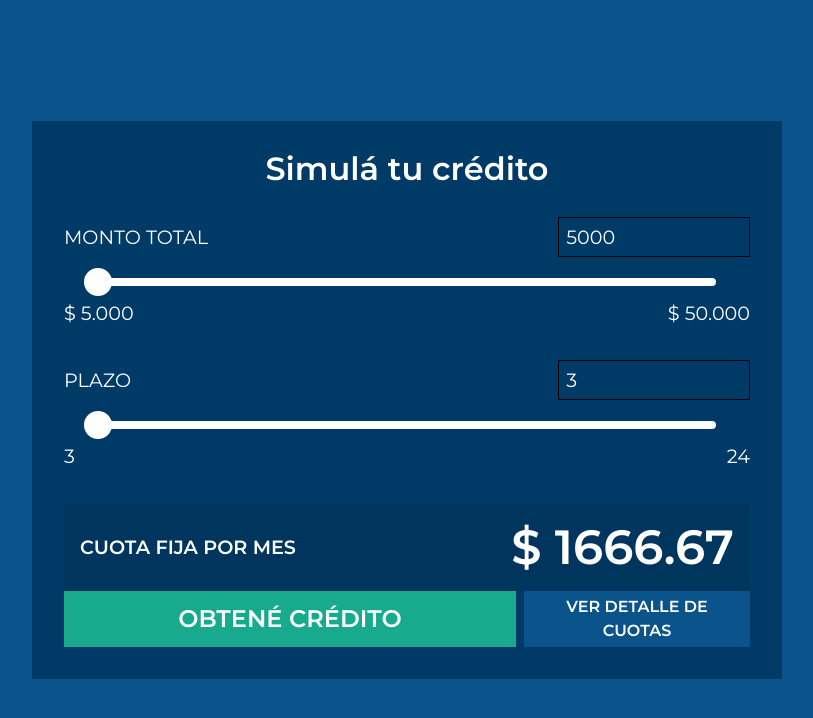
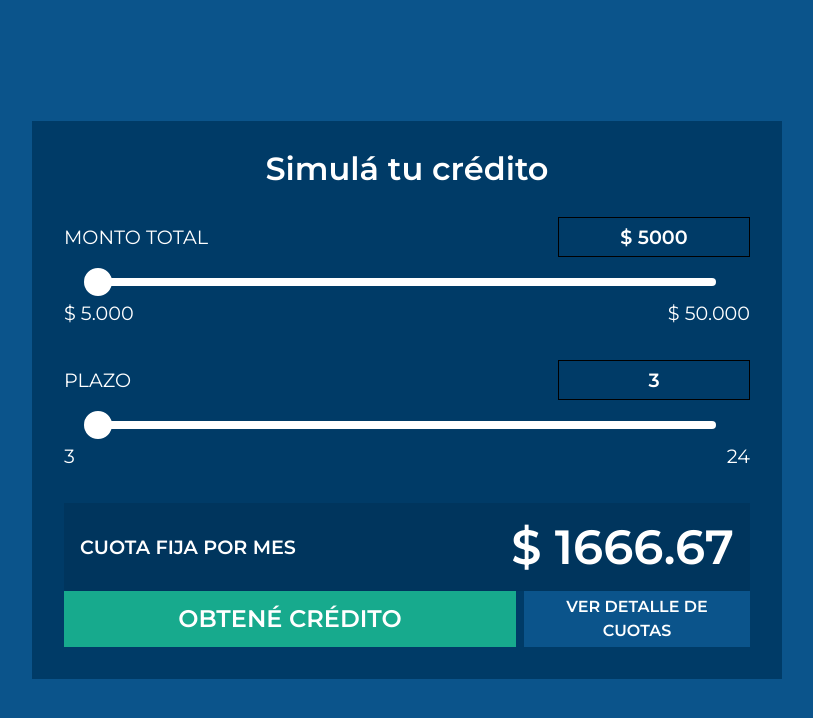
Before and after one commit to franklinlugo/challenge-react-db, a React (Create React App) app: page / in a window 1280 px wide. Shown: the top 718 px of the page, without its empty margins (233-1046 px from the left). Built offline with nearby package versions, Linux system fonts and the light colour scheme.

Commit message:
fix: format

```diff
--- a/src/components/Input/Input.js
+++ b/src/components/Input/Input.js
@@ -1,11 +1,14 @@
 import * as React from 'react';
-import { string, number, func, boolean } from 'prop-types';
+import { string, number, func, bool } from 'prop-types';
 import { Slider } from 'components';
 import { Container } from './InputStyles';
 
 function Input({ label, htmlFor, value, onChange, min, max, isCurrency = false }) {
+  const formattedValue = isCurrency ? `$ ${value}` : value;
+
   function handleInputChange(event) {
-    const { value: inputValue } = event.target;
+    const { value: rawValue } = event.target;
+    const inputValue = isCurrency ? rawValue.replace('$', '').trim() : rawValue;
     onChange(Number(inputValue));
   }
 
@@ -16,7 +19,7 @@ function Input({ label, htmlFor, value, onChange, min, max, isCurrency = false }
   return (
     <Container>
       <label htmlFor={htmlFor}>{label}</label>
-      <input type="text" name={htmlFor} id={htmlFor} value={value} onChange={handleInputChange} />
+      <input type="text" name={htmlFor} id={htmlFor} value={formattedValue} onChange={handleInputChange} />
       <Slider min={min} max={max} value={value} onChange={handleSliderChange} isCurrency={isCurrency} />
     </Container>
   );
@@ -29,7 +32,7 @@ Input.propTypes = {
   onChange: func.isRequired,
   min: number.isRequired,
   max: number.isRequired,
-  isCurrency: boolean,
+  isCurrency: bool,
 };
 
 export default Input;
--- a/src/components/Input/InputStyles.js
+++ b/src/components/Input/InputStyles.js
@@ -16,5 +16,7 @@ export const Container = styled.div`
   }
   input {
     grid-area: input;
+    text-align: center;
+    font-weight: 600;
   }
 `;
--- a/src/components/Slider/Slider.js
+++ b/src/components/Slider/Slider.js
@@ -1,5 +1,5 @@
 import * as React from 'react';
-import { number, func, boolean } from 'prop-types';
+import { number, func, bool } from 'prop-types';
 import RCSlider from 'rc-slider';
 import 'rc-slider/assets/index.css';
 import { Container } from './SliderStyles';
@@ -54,7 +54,7 @@ Slider.propTypes = {
   max: number.isRequired,
   value: number.isRequired,
   onChange: func.isRequired,
-  isCurrency: boolean,
+  isCurrency: bool,
 };
 
 export default Slider;
```
